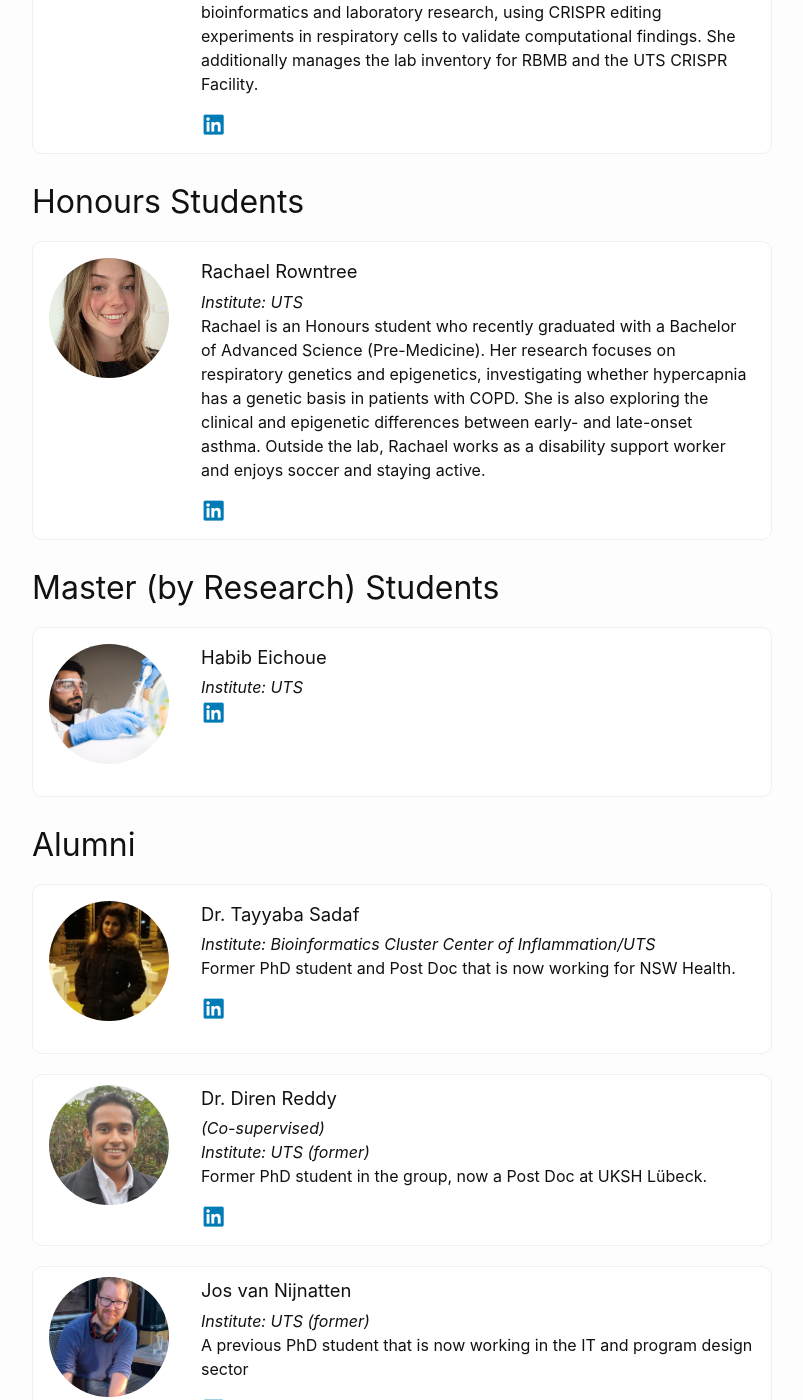
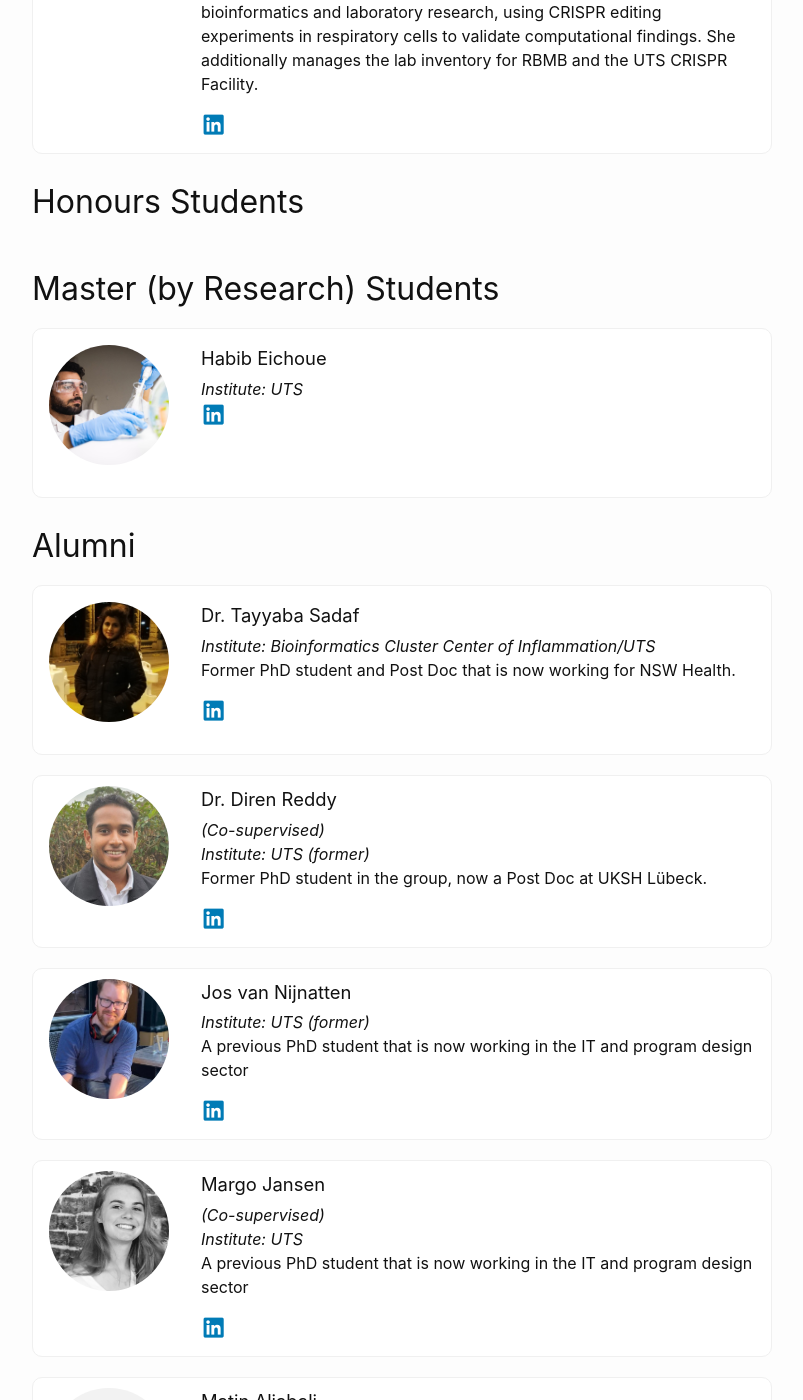
Before and after one commit to UTS-Bioinformatics/uts-bioinformatics.github.io, a Jekyll site: the page built from _pages/meet-the-team.markdown, in a window 1280 px wide and 1400 px high, scrolled down 4552 px. Shown: the whole window, without its empty margins (238-1041 px from the left). Built offline with Jekyll 4.4.1, drawn with Linux system fonts in a browser that asks for light colours; some of the changed text lies outside the part shown.

Commit message:
Update Rachael-Rowntree.markdown

```diff
--- a/contents/_team_members/Rachael-Rowntree.markdown
+++ b/contents/_team_members/Rachael-Rowntree.markdown
@@ -2,7 +2,7 @@
 layout: default
 title: "Rachael Rowntree"
 date: 2024-03-01 00:00:00 +0100
-role: "Honours Students"
+role: "Alumni"
 image: "/assets/img/people/rachael_rowntree.jpg"
 institute: "UTS"
 linkedin: https://www.linkedin.com/in/rachael-rowntree/
```
